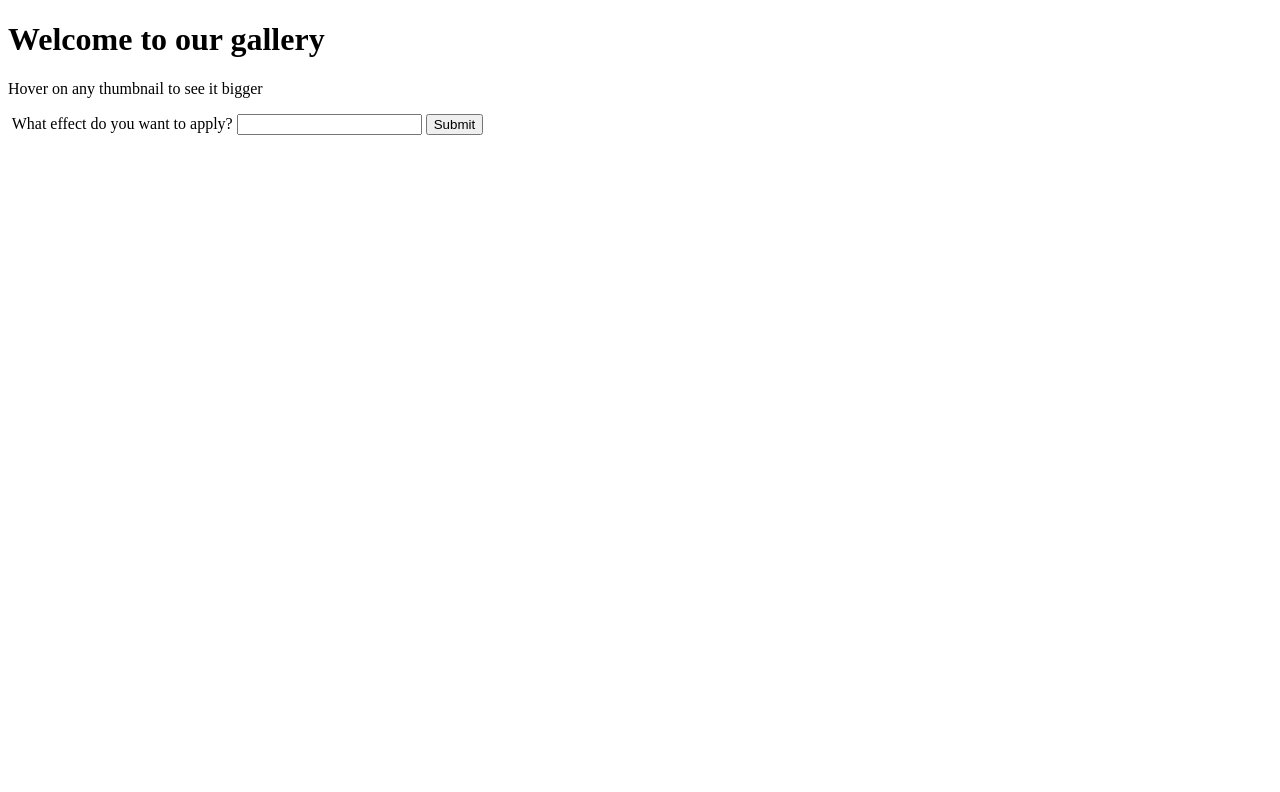
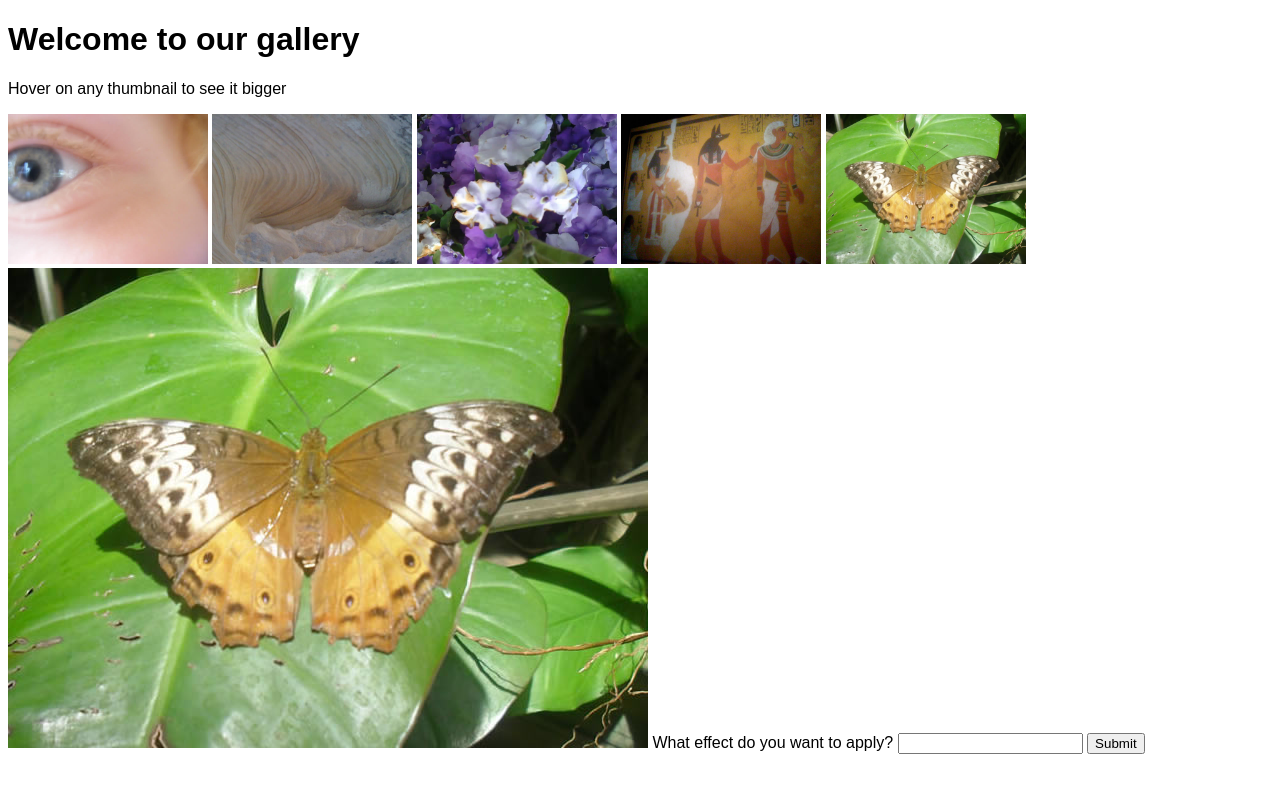
Before and after one commit to WhatUpItsDanielle/Davidson_Final, a plain HTML site: page index.html in a window 1280 px wide. Drawn offline with Linux system fonts and the light colour scheme.

Commit message:
incomplete files

```diff
--- a/index.html
+++ b/index.html
@@ -2,17 +2,28 @@
 <html lang="en">
 
 <head>
+    <link rel = "stylesheet" href = "styles\style.css">
     <meta charset="utf-8">
+    <meta name="viewport" content="width=device-width, initial-scale=1.0">
 </head>
 
 <body>
     <h1>Welcome to our gallery</h1>
     <p>Hover on any thumbnail to see it bigger</p>
     <div id="thumb-bar"> </div>
-    <img class="displayed-img">
+
+    <img class="choice-bar" src = "images\pic1.jpg" alt = "Pic1">
+    <img class="choice-bar" src = "images\pic2.jpg" alt = "Pic2">
+    <img class="choice-bar" src = "images\pic3.jpg" alt = "Pic3">
+    <img class="choice-bar" src = "images\pic4.jpg" alt = "Pic4">
+    <img class="choice-bar" src = "images\pic5.jpg" alt = "Pic5">
+
+    <img class="displayed-img" src = "images\pic5.jpg" alt = "Pic5">
+
     <label>What effect do you want to apply?</label>
     <input id="effect" type="text">
     <button>Submit</button>
+
 </body>
 
 </html>
--- a/styles/style.css
+++ b/styles/style.css
@@ -1,3 +1,21 @@
+body{
+    font-family: 'Montserrat', sans-serif;
+}
+
 div img {
     width: 20%;
 }
+
+.choice-bar{
+    display: inline-block;
+    width: 200px;
+}
+
+#thumb-bar{
+    display:block;
+    width: 1000px;
+}
+
+@media screen and (max-width: 640px){
+
+}
```
